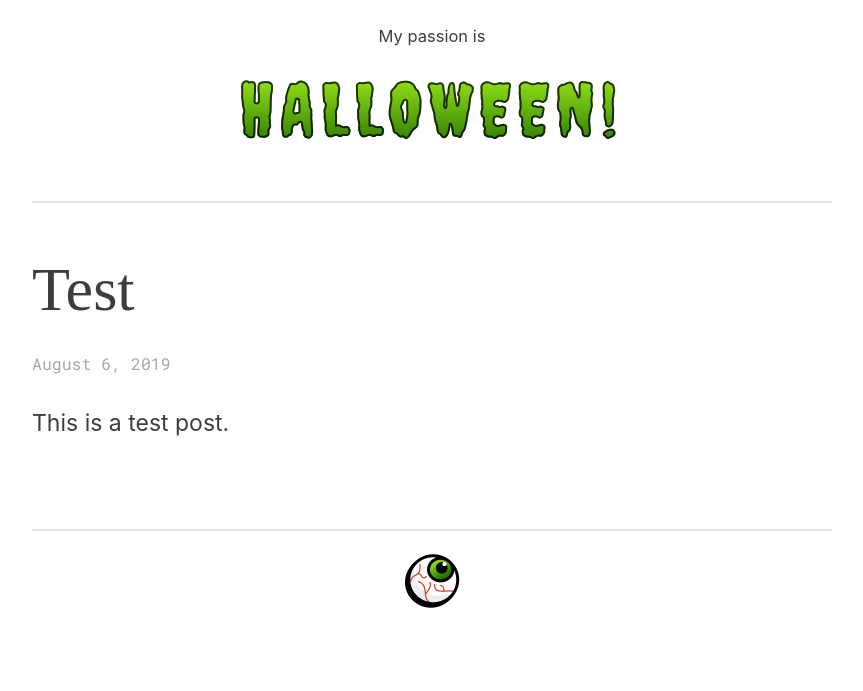
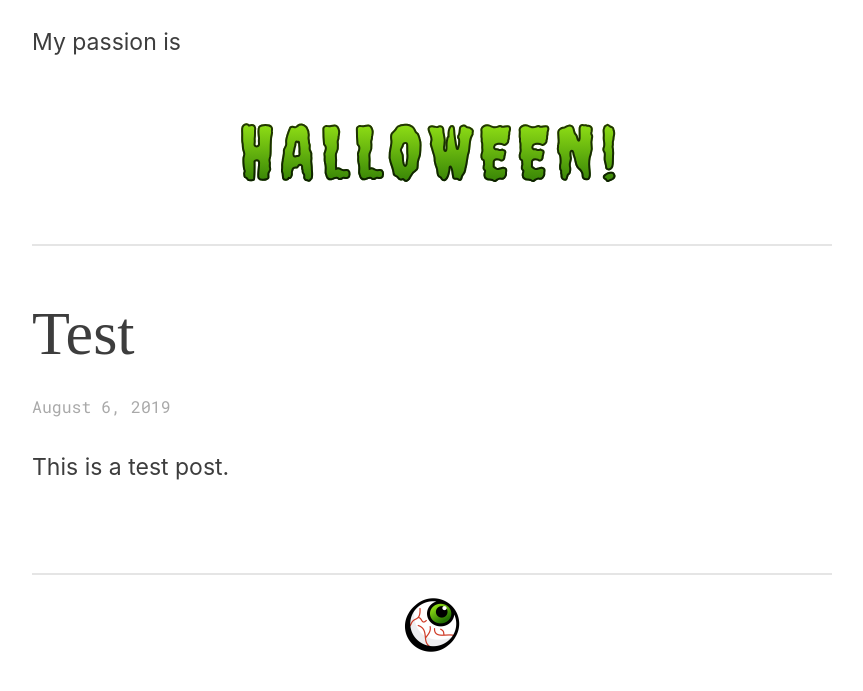
Before and after one commit to lmw13/lmw13, a Jekyll site: the page built from index.html, in a window 1280 px wide. Shown: the top 691 px of the page, without its empty margins (208-1071 px from the left). Built offline with Jekyll 4.4.1, drawn with Linux system fonts in a browser that asks for light colours; some web fonts are replaced; the list of posts is cut into pages by our own code.

Commit message:
Update style.css

```diff
--- a/css/style.css
+++ b/css/style.css
@@ -46,17 +46,12 @@ nav,
 }
 
 
-/* Navigation, Footer, Aside */
+/* Navigation, Footer */
 
 nav,
-footer,
-aside {
+footer {
 	font-size: 0.718em;
 	text-align: center;
-}
-
-aside {
-	margin-bottom: -2em;
 }
 
 footer img {
```
